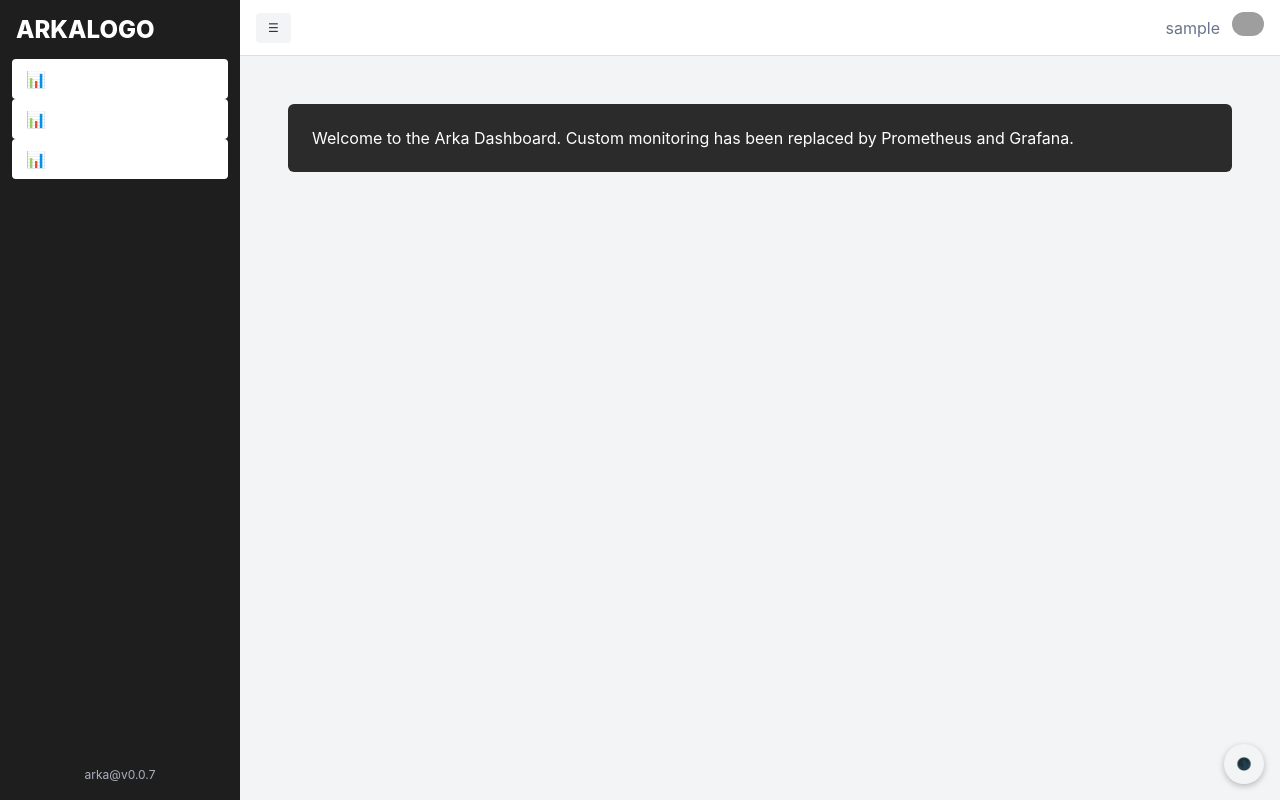
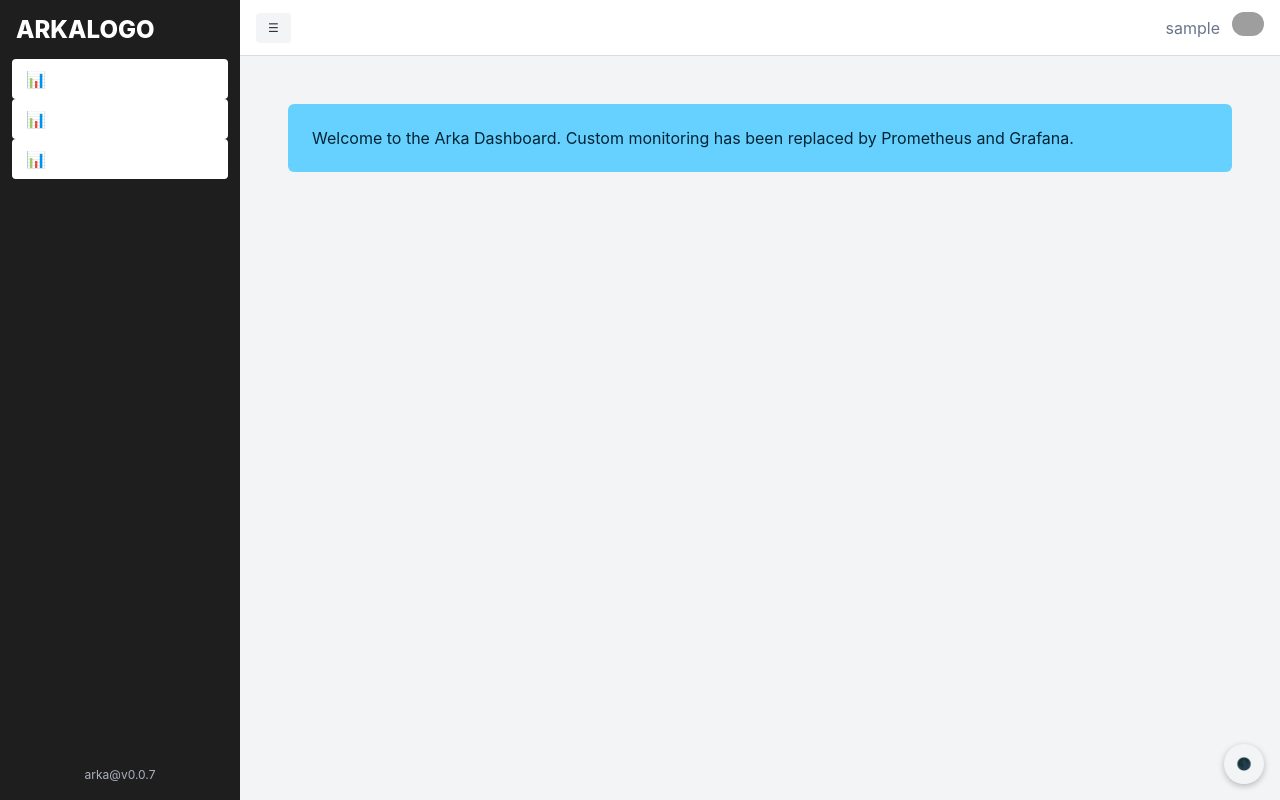
Before and after one commit to hallowslab/Arka, a Django app: page / in a window 1280 px wide. Run offline with Django 5.2, Linux system fonts and the light colour scheme; the visitor is signed in with stand-in values (Sample User, id 1); parts of the project's set-up code (start-up, migrations or seed data) failed here and were passed over; grey boxes are pictures that could not be loaded.

Commit message:
style fixes

```diff
--- a/src/static/css/display.css
+++ b/src/static/css/display.css
@@ -1,2 +1,12 @@
-html, body { height: 100%; }
-.full-height { display: flex; justify-content: center; align-items: center; min-height: 100vh; }
+html,
+body {
+    min-height: 100vh;
+    min-width: 100vw;
+}
+
+.full-height {
+    display: flex;
+    justify-content: center;
+    align-items: center;
+    min-height: 100vh;
+}
--- a/src/static/css/layout.css
+++ b/src/static/css/layout.css
@@ -76,8 +76,8 @@
 /* Topbar */
 .topbar {
     height: 56px;
-    background: white;
-    border-bottom: 1px solid #ddd;
+    background: var(--surface-bg);
+    border-bottom: 1px solid var(--hr-color);
     display: flex;
     align-items: center;
     padding: 0 1rem;
@@ -85,4 +85,5 @@
     position: sticky;
     top: 0;
     z-index: 20;
+    color: var(--surface-text);
 }
--- a/src/static/css/theme.css
+++ b/src/static/css/theme.css
@@ -1,31 +1,111 @@
 /* elements for light mode */
 body.has-background-light {
     --surface-bg: #ffffff;
-    --surface-text: #363636;
-    --notif-text: #ffffff;
-    --notif-bg: #2b2b2b;
-    --hr-color: hsl(221, 14%, 9%);
-    --card-bg: #2b2b2b;
-    --card-text: #ffffff;
+    --surface-text: #2b2b2b;
+    --notif-bg: #f5f5f5;
+    --notif-text: #2b2b2b;
+    --hr-color: #dbdbdb;
+    --card-bg: #ffffff;
+    --card-text: #2b2b2b;
+    --help-text: #7a7a7a;
+
+    /* Bulma 1.0+ variables */
+    --bulma-body-background-color: #ffffff;
+    --bulma-text: #2b2b2b;
+    --bulma-title-color: #2b2b2b;
+    --bulma-subtitle-color: #4a4a4a;
+    --bulma-link: #3273dc;
+    --bulma-input-color: #2b2b2b;
+    --bulma-input-background-color: #ffffff;
+    --bulma-input-placeholder-color: #7a7a7a;
+    --bulma-label-color: #2b2b2b;
+    --bulma-table-color: #2b2b2b;
+    --bulma-table-background-color: #ffffff;
+    --bulma-tag-background-color: #f5f5f5;
+    --bulma-tag-color: #2b2b2b;
 }
 
 /* elements for dark mode */
 body.has-background-dark {
     --surface-bg: #1e1e1e;
     --surface-text: #e0e0e0;
+    --notif-bg: #2b2b2b;
     --notif-text: #ffffff;
-    --notif-bg: #2b2b2b;
-    --hr-color: hsl(198deg, 100%, 14%);
+    --hr-color: #363636;
     --card-bg: #2b2b2b;
     --card-text: #ffffff;
+    --help-text: #b5b5b5;
+
+    /* Bulma 1.0+ variables */
+    --bulma-body-background-color: #1e1e1e;
+    --bulma-text: #e0e0e0;
+    --bulma-title-color: #ffffff;
+    --bulma-subtitle-color: #b5b5b5;
+    --bulma-link: #48c78e;
+    --bulma-input-color: #e0e0e0;
+    --bulma-input-background-color: #2b2b2b;
+    --bulma-input-placeholder-color: #888888;
+    --bulma-label-color: #e0e0e0;
+    --bulma-table-color: #e0e0e0;
+    --bulma-table-background-color: #1e1e1e;
+    --bulma-tag-background-color: #2b2b2b;
+    --bulma-tag-color: #ffffff;
 }
 
-/* Surface components: box, card, input, anchor-card */
+/* Surface components: box, card, input, textarea, select, labels, tables */
 .box,
-input.input
-{
+.input,
+.textarea,
+.select select,
+.label,
+.table {
     background-color: var(--surface-bg);
     color: var(--surface-text);
+}
+
+.table thead th,
+.table thead td {
+    color: var(--surface-text);
+}
+
+.table.is-striped tbody tr:not(.is-selected):nth-child(even) {
+    background-color: rgba(0, 0, 0, 0.02);
+}
+
+body.has-background-dark .table.is-striped tbody tr:not(.is-selected):nth-child(even) {
+    background-color: rgba(255, 255, 255, 0.05);
+}
+
+.table.is-hoverable tbody tr:not(.is-selected):hover {
+    background-color: rgba(128, 128, 128, 0.2) !important;
+    color: inherit !important;
+}
+
+.table.is-hoverable tbody tr:not(.is-selected):hover td {
+    color: inherit !important;
+}
+
+.table.is-hoverable tbody tr:not(.is-selected):hover a:not(.button) {
+    color: var(--bulma-link, #485fc7) !important;
+}
+
+/* Ensure placeholder text is visible */
+.input::placeholder,
+.textarea::placeholder {
+    color: var(--help-text) !important;
+    opacity: 1;
+}
+
+/* Specific fix for labels and strong text to ensure visibility */
+.label,
+td,
+strong {
+    color: var(--surface-text) !important;
+}
+
+/* Help text */
+.help {
+    color: var(--help-text) !important;
 }
 
 /* Card element */
@@ -34,7 +114,7 @@ input.input
     color: var(--card-text);
 }
 
-/* Nreak element */
+/* Break element */
 hr {
     border: none;
     height: 2px;
@@ -58,7 +138,7 @@ a.card:hover {
 
 /* Global titles outside surfaces */
 body.has-background-light.has-text-dark :is(.title, .subtitle) {
-    color: hsl(var(--bulma-dark-h), var(--bulma-dark-s), var(--bulma-dark-l));
+    color: var(--surface-text);
 }
 
 /* Exclude titles/subtitles inside cards and notifications */
@@ -66,17 +146,18 @@ body.has-background-light.has-text-dark .card .title,
 body.has-background-light.has-text-dark .card .subtitle,
 body.has-background-light.has-text-dark .notification .title,
 body.has-background-light.has-text-dark .notification .subtitle {
-    color: inherit !important; /* use inherited color for surfaces */
+    color: inherit !important;
+    /* use inherited color for surfaces */
 }
 
 /* ===== Notification-specific theming ===== */
-body.has-background-light .notification,
-body.has-background-dark .notification {
+/* Only apply custom colors to plain notifications without is- modifiers */
+.notification:not([class*="is-"]) {
     background-color: var(--notif-bg);
     color: var(--notif-text);
 }
 
-/* Ensure titles/subtitles inside notifications inherit text color */
+/* Ensure titles/subtitles inside notifications and other surfaces inherit text color */
 .notification .title,
 .notification .subtitle,
 .box .title,
@@ -85,3 +166,19 @@ body.has-background-dark .notification {
 .card .subtitle {
     color: inherit !important;
 }
+
+/* Fix for tags - ensure they don't inherit white text if they have light background */
+.tag.is-light {
+    background-color: var(--notif-bg) !important;
+    color: var(--notif-text) !important;
+}
+
+/* Ensure body text in light mode is dark enough */
+body.has-background-light {
+    color: #2b2b2b;
+}
+
+/* Ensure body text in dark mode is light enough */
+body.has-background-dark {
+    color: #e0e0e0;
+}
```
